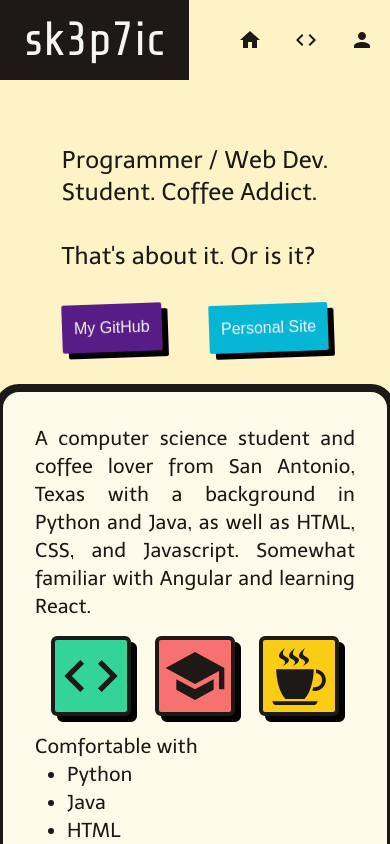
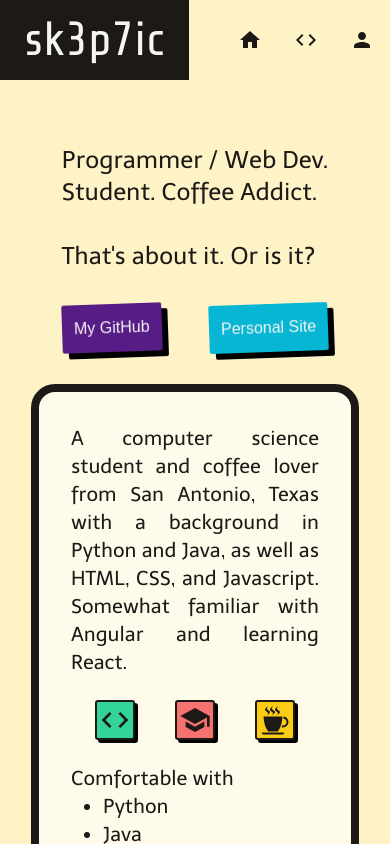
Before and after one commit to sk3p7ic/sk3p7ic-site, a React (Create React App) app: page / in a window 390 px wide. Shown: the top 844 px of the page. Built offline with nearby package versions, Linux system fonts and the light colour scheme; a web font is replaced by a local one.

Commit message:
Made about panel responsive

```diff
--- a/src/pages/home/about-panel/AboutPanel.js
+++ b/src/pages/home/about-panel/AboutPanel.js
@@ -78,12 +78,13 @@
 
   return (
     <div className="w-full h- full flex flex-col">
-      <div className="p-4 flex gap-6 justify-center">
+      <div className="p-1 sm:p-4 flex sm:gap-6 justify-center">
         {buttons.map((elem, i) => (
           <button
             className={
               "p-1 rounded-md border-4 border-stone-900 drop-shadow-6px transition-all" +
               " hover:rounded-xl hover:drop-shadow-10px hover:-translate-y-2 " +
+              " scale-50 sm:scale-100 " +
               elem[1]
             }
             key={i}
```
